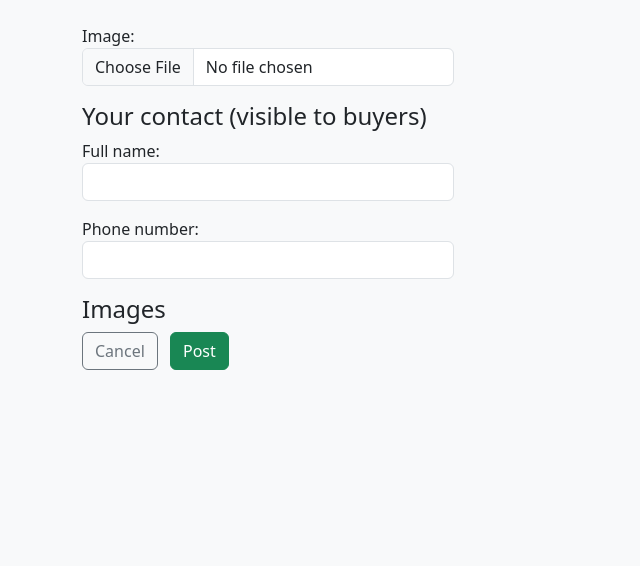
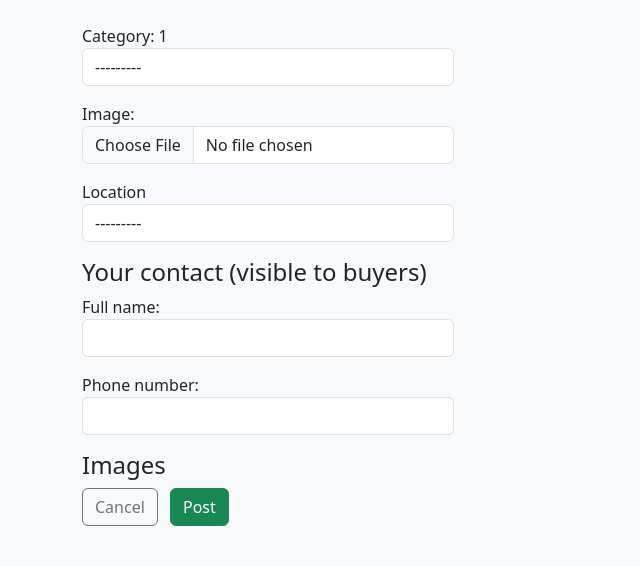
Before and after one commit to farhan-arshad-dev/offmarket, a Django app: template ads/templates/ads/ad_form.html in a window 1280 px wide. Shown: the part 89-655 px from the top of the page, without its empty margins (0-640 px from the left). Run offline with Django 5.2, Linux system fonts and the light colour scheme; the template is opened without the code that fills it: values that come from a table or form of the project are taken from there, others are empty.

Commit message:
feat: Category and Location selection
- Category table to support nested categories.
- Tables for location selection.

```diff
--- a/accounts/views.py
+++ b/accounts/views.py
@@ -30,7 +30,7 @@ class ProfileView(LoginRequiredMixin, UpdateView):
     model = Profile
     form_class = ProfileForm
     template_name = 'accounts/profile.html'
-    success_url = reverse_lazy('dashboard:dashboard')
+    success_url = reverse_lazy('home')
 
     def get_object(self, queryset=None):
         # Return the logged-in user's profile
--- a/ads/forms.py
+++ b/ads/forms.py
@@ -3,17 +3,40 @@ from django.conf import settings
 from django.forms import BaseInlineFormSet, ValidationError, inlineformset_factory
 
 from accounts.models import Profile
-from ads.models import Ad, AdImage
+from ads.models import Ad, AdImage, Category, Neighbourhood
 from core.forms.mixins import BootstrapWidgetMixin
 from core.validators import validate_phone
 
 
 class AdForm(BootstrapWidgetMixin, forms.ModelForm):
 
+    category = forms.ModelChoiceField(
+        queryset=Category.objects.all(),
+        widget=forms.HiddenInput(),
+        required=True
+    )
+
+    neighbourhood = forms.ModelChoiceField(
+        queryset=Neighbourhood.objects.all(),
+        widget=forms.HiddenInput(),
+        required=True
+    )
+
     class Meta:
         model = Ad
-        fields = ['category', 'brand', 'title', 'description', 'location',
-                  'city', 'neighbourhood', 'price', 'show_phone_number']
+        fields = ['category', 'title', 'description', 'brand', 'neighbourhood', 'price', 'show_phone_number']
+
+    def clean_category(self):
+        category = self.cleaned_data.get('category')
+
+        if not category:
+            raise forms.ValidationError('Please select a category.')
+
+        if category.children.exists():
+            raise forms.ValidationError('Please select a leaf category.')
+
+        return category
+
 
 class AdImageForm(BootstrapWidgetMixin, forms.ModelForm):
     class Meta:
--- a/ads/models.py
+++ b/ads/models.py
@@ -2,6 +2,78 @@ from django.conf import settings
 from django.db import models
 from django.forms import ValidationError
 
+
+class Category(models.Model):
+    name = models.CharField(max_length=96)
+    parent = models.ForeignKey(
+        'self',
+        null=True,
+        blank=True,
+        related_name='children',
+        on_delete=models.CASCADE,
+        db_index=True
+    )
+    image = models.ImageField(
+        upload_to='categories/',
+        null=True,
+        blank=True
+    )
+    is_active = models.BooleanField(default=True)
+
+    class Meta:
+        verbose_name_plural = 'Categories'
+
+    def clean(self):
+        # Prevent self-parenting
+        if self.parent and self.pk and self.parent_id == self.pk:
+            raise ValidationError('Category cannot be parent of itself.')
+
+        # Prevent circular hierarchy
+        parent = self.parent
+        while parent:
+            if parent == self:
+                raise ValidationError('Circular category hierarchy is not allowed.')
+            parent = parent.parent
+
+    def save(self, *args, **kwargs):
+        self.full_clean()
+        super().save(*args, **kwargs)
+
+    def __str__(self):
+        return self.name
+
+class Location(models.Model):
+    name = models.CharField(max_length=48)
+
+    def __str__(self):
+        return self.name
+
+
+class City(models.Model):
+    location = models.ForeignKey(
+        Location,
+        related_name='cities',
+        on_delete=models.CASCADE
+    )
+    name = models.CharField(max_length=48)
+
+    class Meta:
+        verbose_name_plural = 'Cities'
+
+    def __str__(self):
+        return self.name
+
+
+class Neighbourhood(models.Model):
+    city = models.ForeignKey(
+        City,
+        related_name='neighbourhoods',
+        on_delete=models.CASCADE
+    )
+    name = models.CharField(max_length=48)
+
+    def __str__(self):
+        return self.name
 
 class Ad(models.Model):
     user = models.ForeignKey(
@@ -10,13 +82,20 @@ class Ad(models.Model):
         related_name='ads'
     )
 
-    category = models.CharField(max_length=96)
+    # linked to the deepest (leaf) category only
+    category = models.ForeignKey(
+        Category,
+        on_delete=models.PROTECT,
+        related_name='ads'
+    )
     brand = models.CharField(max_length=96)
+
     title = models.CharField(max_length=80)
     description = models.TextField(max_length=4096)
-    location = models.CharField(max_length=48)
-    city = models.CharField(max_length=48)
-    neighbourhood = models.CharField(max_length=48)
+
+    # linked to the deepest (leaf) neighbourhood only
+    neighbourhood = models.ForeignKey(Neighbourhood, on_delete=models.PROTECT)
+
     price = models.PositiveBigIntegerField()
     show_phone_number = models.BooleanField(default=True)
     created_at = models.DateTimeField(auto_now_add=True)
--- /dev/null
+++ b/ads/static/ads/js/ad_form.js
@@ -0,0 +1,142 @@
+document.addEventListener('DOMContentLoaded', function () {
+    initiateCategoryFlow()
+    initLocationFlow()
+})
+
+function initiateCategoryFlow() {
+    // load main category
+    loadChildren('/ads/ajax/categories/0/', callback = (data) => {
+        addDropdown(
+            sectionId = 'category_section',
+            level = 1,
+            labelText = "Category: " + level,
+            options = data.items,
+            onChange = handleCategoryChange
+        )
+    })
+}
+
+function handleCategoryChange(categoryId, level) {
+    removeChildDropdowns(sectionId, level + 1);
+    document.getElementById("id_category").value = "";
+
+    if (!categoryId) return
+
+    loadChildren(`/ads/ajax/categories/${categoryId}/`, data => {
+        if (data.items.length) {
+            addDropdown(
+                sectionId = "category_section",
+                level = level + 1,
+                labelText = "Category: " + level,
+                items = data.items,
+                onChange = handleCategoryChange
+            )
+        } else {
+            document.getElementById("id_category").value = categoryId
+        }
+    })
+}
+
+function initLocationFlow() {
+    loadChildren("/ads/ajax/locations/", data => {
+        addDropdown(
+            sectionId = "location_section",
+            level = 1,
+            labelText = "Location",
+            items = data.items,
+            onChange = handleLocationChange
+        );
+    });
+}
+
+function handleLocationChange(locationId, level) {
+    clearNeighbourhood(level)
+    if (!locationId) return;
+
+    loadChildren(`/ads/ajax/cities/${locationId}/`, data => {
+        addDropdown(
+            sectionId = "location_section",
+            level = level + 1,
+            labelText = "City",
+            items = data.items,
+            onChange = handleCityChange
+        );
+    });
+}
+
+function handleCityChange(cityId, level) {
+    clearNeighbourhood(level)
+    if (!cityId) return;
+
+    loadChildren(`/ads/ajax/neighbourhoods/${cityId}/`, data => {
+        if (data.items.length) {
+            addDropdown(
+                sectionId = "location_section",
+                level = level + 1,
+                labelText = "Neighbourhood",
+                items = data.items,
+                onChange = handleNeighbourhoodChange
+            );
+        }
+    });
+}
+
+function handleNeighbourhoodChange(neighbourhoodId) {
+    document.getElementById("id_neighbourhood").value = neighbourhoodId;
+}
+
+function clearNeighbourhood(level) {
+    const sectionId = "location_section";
+
+    removeChildDropdowns(sectionId, level + 1);
+    document.getElementById("id_neighbourhood").value = "";
+}
+
+function loadChildren(url, callback) {
+    fetch(url).then(response => response.json()).then(callback)
+}
+
+function addDropdown(sectionId, level, labelText, options, onChange) {
+    const section = document.getElementById(sectionId)
+    removeChildDropdowns(sectionId, level)
+
+    const paragraph = document.createElement("p")
+    const label = document.createElement("label")
+    label.textContent = labelText
+    paragraph.dataset.level = level
+    paragraph.appendChild(label)
+
+    const selectList = document.createElement("select")
+    selectList.classList.add('form-control')
+
+    selectList.appendChild(prepareCategoryOption("", "---------"))
+    options.forEach(category => {
+        selectList.appendChild(prepareCategoryOption(category.id, category.name))
+    })
+
+    selectList.onchange = e => onChange(e.target.value, level);
+
+    paragraph.appendChild(selectList)
+    section.appendChild(paragraph)
+}
+
+function prepareCategoryOption(value, text) {
+    let option = document.createElement("option")
+    option.value = value
+    option.text = text
+    return option
+}
+
+function removeChildDropdowns(sectionId, fromLevel) {
+    console.log(sectionId)
+    const section = document.getElementById(sectionId)
+    const paragraphs = section.querySelectorAll('p')
+
+    paragraphs.forEach(p => {
+        const level = parseInt(p.dataset.level, 10)
+
+        if (!isNaN(level) && level >= fromLevel) {
+            p.remove()
+        }
+    })
+}
--- a/ads/templates/ads/ad_form.html
+++ b/ads/templates/ads/ad_form.html
@@ -1,10 +1,16 @@
 {% extends "base.html" %}
+{% load static %}
 {% block title %}Post your ad{% endblock %}
+{% block extra_head %}
+    <script src="{% static 'ads/js/ad_form.js' %}"></script>
+{% endblock %}
 {% block content %}
     <div class="col-md-4">
         <form method="post" enctype="multipart/form-data">
             {% csrf_token %}
+            <div id="category_section"></div>
             {{ form.as_p }}
+            <div id="location_section"></div>
             <h4>Your contact (visible to buyers)</h4>
             {{ profile_form.as_p }}
             <h4>Images</h4>
--- a/ads/urls.py
+++ b/ads/urls.py
@@ -1,6 +1,7 @@
 from django.urls import path
 
 from ads.views import AdCreateView, AdDeleteView, AdDetailView, AdListView, AdUpdateView
+from ads.views_ajax import CategoryChildrenView, CitiesView, LocationView, NeighbourhoodView
 
 
 app_name = 'ads'
@@ -11,4 +12,10 @@ urlpatterns = [
     path('create/', AdCreateView.as_view(), name='ad_create'),
     path('<int:pk>/edit/', AdUpdateView.as_view(), name='ad_update'),
     path('<int:pk>/delete/', AdDeleteView.as_view(), name='ad_delete'),
+
+    path('ajax/categories/<int:parent_id>/', CategoryChildrenView.as_view(), name='ajax-category-children'),
+
+    path('ajax/locations/', LocationView.as_view(), name='ajax-locations'),
+    path('ajax/cities/<int:location_id>/', CitiesView.as_view(), name='ajax-cities'),
+    path('ajax/neighbourhoods/<int:city_id>/', NeighbourhoodView.as_view(), name='ajax-neighbourhoods'),
 ]
--- /dev/null
+++ b/ads/views_ajax.py
@@ -0,0 +1,33 @@
+from django.http import JsonResponse
+from django.views import View
+
+from ads.models import Category, City, Location, Neighbourhood
+
+
+class CategoryChildrenView(View):
+    def get(self, request, parent_id):
+        children = None
+        if (parent_id == 0):
+            children = Category.objects.filter(parent_id=None).values('id', 'name')
+        else:
+            children = Category.objects.filter(parent_id=parent_id).values('id', 'name')
+
+        return JsonResponse({'items': list(children)})
+
+
+class LocationView(View):
+    def get(self, request):
+        locations = Location.objects.all().values('id', 'name')
+        return JsonResponse({'items': list(locations)})
+
+
+class CitiesView(View):
+    def get(self, request, location_id):
+        cities = City.objects.filter(location_id=location_id).values('id', 'name')
+        return JsonResponse({'items': list(cities)})
+
+
+class NeighbourhoodView(View):
+    def get(self, request, city_id):
+        neighbourhoods = Neighbourhood.objects.filter(city_id=city_id).values('id', 'name')
+        return JsonResponse({'items': list(neighbourhoods)})
```
Also changed, not shown: ads/admin.py (+12 -2 lines), accounts/migrations/0003_alter_profile_phone_number.py (added), ads/migrations/0002_location_remove_ad_city_remove_ad_location_category_and_more.py (added).
